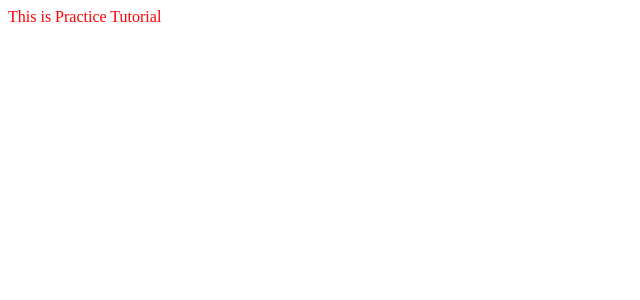
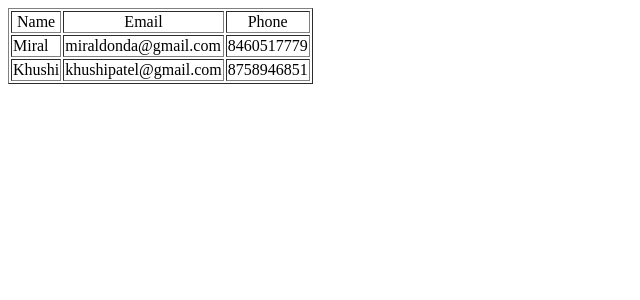
Before and after one commit to miral158/Angular_Learning, an Angular app in the folder Basic_Learning/: page / in a window 1280 px wide. Shown: the top 300 px of the page, without its empty margins (0-640 px from the left). Built offline with nearby package versions, Linux system fonts and the light colour scheme.

Commit message:
example for ngFor of Object

```diff
--- a/Basic_Learning/src/app/app.component.html
+++ b/Basic_Learning/src/app/app.component.html
@@ -1,5 +1,3 @@
-<app-pratice></app-pratice>
-
 <!--
 <app-login></app-login>
 <h1 [ngClass]="'one'">Angular Learning</h1>
@@ -7,14 +5,22 @@
 <h1 [ngClass]="{'one': 'true','two':'false','three':'true'}">This is 3rd Example </h1>
 -->
 
+<table border="1">
+  <tr align="center">
+    <td>Name</td>
+    <td>Email</td>
+    <td>Phone</td>
+  </tr>
+  <tr *ngFor="let user of UserDetails">
+    <td>{{ user.name }}</td>
+    <td>{{ user.email }}</td>
+    <td>{{ user.phone }}</td>
+  </tr>
+</table>
+
 <!--
-<h3 *ngFor= "let user of UserDetails| keyvalue; first as i">
-    Detail is: {{i}} {{user.value}}
-</h3>
-
-<h2 *ngFor="let item of users ; index as i">
-    user: {{i}} {{item}}
-</h2>
+<h3 *ngFor="let user of UserDetails">Detail is: {{ user.name }}</h3>
+<h2 *ngFor="let item of users; index as i">user: {{ i }} {{ item }}</h2>
 
 -->
 
--- a/Basic_Learning/src/app/app.component.ts
+++ b/Basic_Learning/src/app/app.component.ts
@@ -7,11 +7,19 @@ import { Component } from '@angular/core';
 })
 export class AppComponent {
   title = 'Basic_Learning';
-  UserDetails = {
+  UserDetails =
+  [{
     'name':'Miral',
     'email': 'miraldonda@gmail.com',
     'phone': '8460517779'
-  };
+  },
+  {
+    'name':'Khushi',
+    'email': 'khushipatel@gmail.com',
+    'phone': '8758946851'
+  },
+
+];
   users = ['miral','ankit','ravi'];
 
   display = true;
--- a/Basic_Learning/src/app/app.module.ts
+++ b/Basic_Learning/src/app/app.module.ts
@@ -3,13 +3,11 @@ import { BrowserModule } from '@angular/platform-browser';
 
 import { AppComponent } from './app.component';
 import { LoginComponent } from './login/login.component';
-import { PraticeComponent } from './pratice/pratice.component';
 
 @NgModule({
   declarations: [
     AppComponent,
     LoginComponent,
-    PraticeComponent,
 
   ],
   imports: [
```
